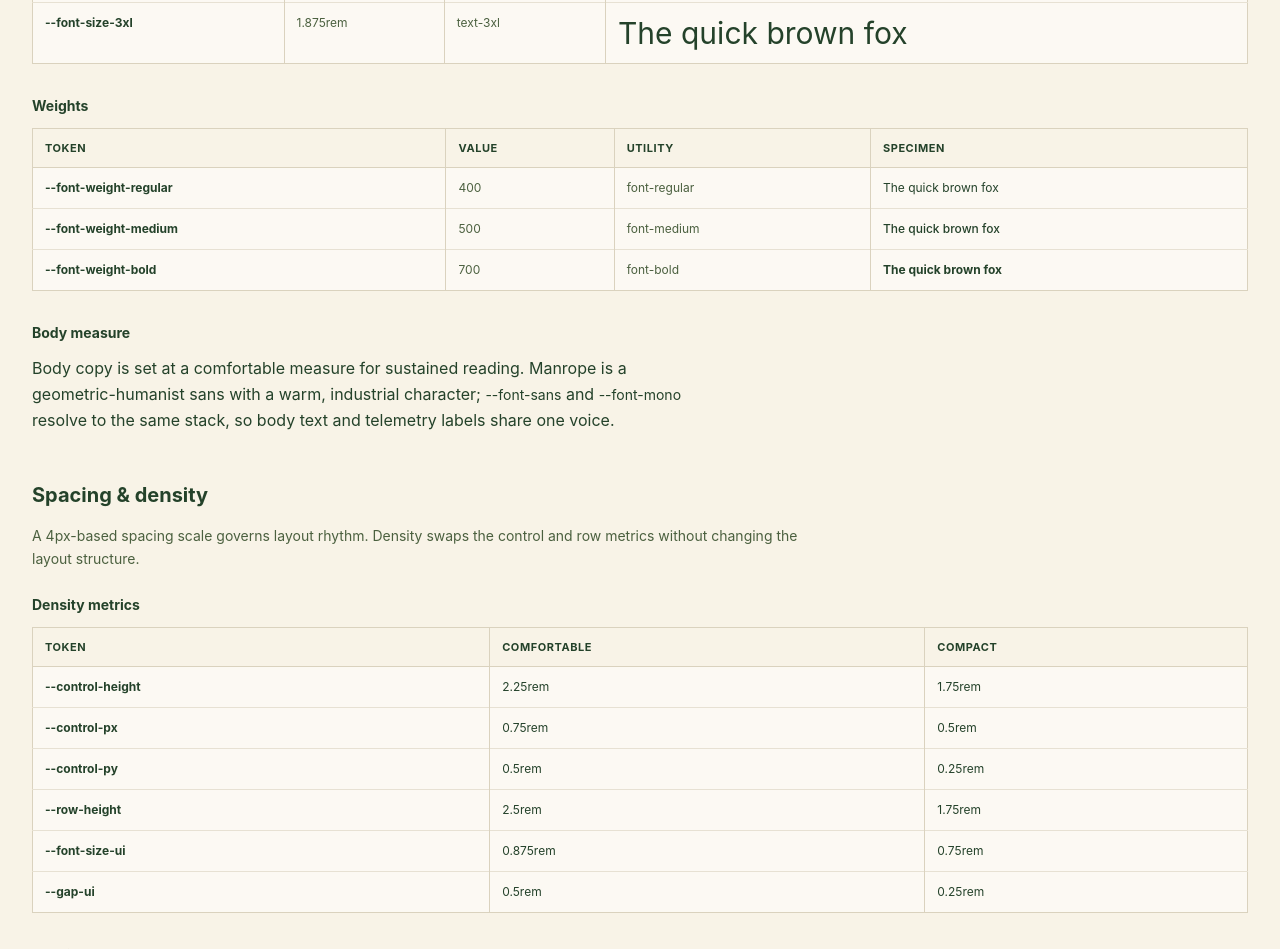
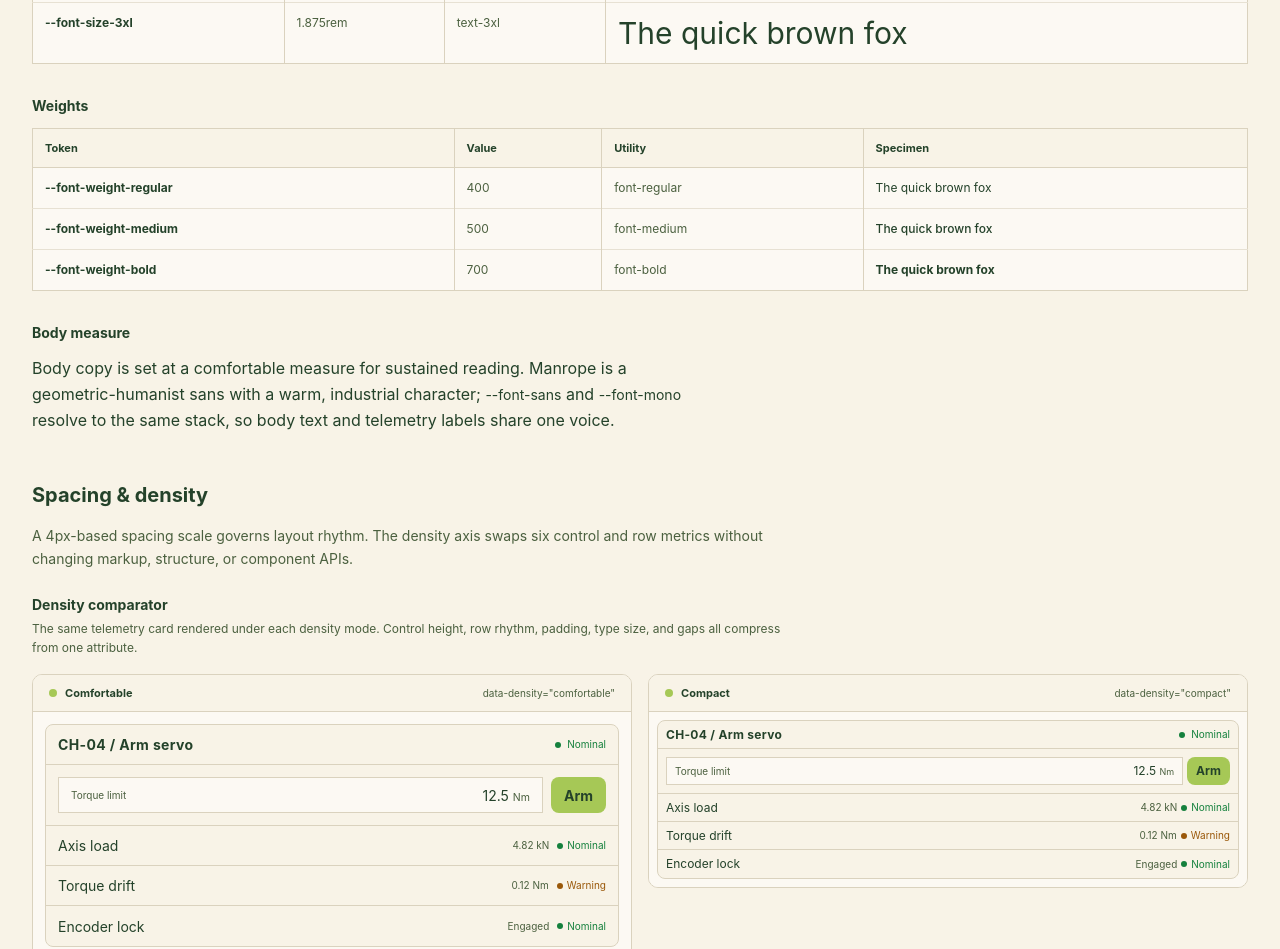
Before and after one commit to inigofera/trinidad, a SvelteKit app: page /foundations in a window 1280 px wide. Shown: the part 2600-3549 px from the top of the page. Built offline with nearby package versions, Linux system fonts and the light colour scheme.

Commit message:
feat(foundations): redesign spacing and density showcase
Replace the density metrics table with a live comfortable/compact comparator, add token deltas and a visual spacing scale, and align the page with sentence-case typography and unnumbered rows.

```diff
--- a/src/routes/foundations/+page.svelte
+++ b/src/routes/foundations/+page.svelte
@@ -51,6 +51,46 @@
   };
 
   const spacing = Object.entries(tokens.primitive.spacing) as Array<[string, string]>;
+
+  const spacingRows = spacing.map(([name, value]) => {
+    const rem = Number.parseFloat(value);
+    return { name, value, px: Math.round(rem * 16), pct: (rem / 4) * 100 };
+  });
+
+  const densityMetrics = densityTokenNames.map((name) => {
+    const comfortableValue = comfortable[name];
+    const compactValue = compact[name];
+    const delta = Math.round(
+      (Number.parseFloat(compactValue) / Number.parseFloat(comfortableValue) - 1) * 100
+    );
+    return { name, comfortableValue, compactValue, delta };
+  });
+
+  const densityModes = [
+    { name: 'comfortable', label: 'Comfortable' },
+    { name: 'compact', label: 'Compact' }
+  ] as const;
+
+  const densityRows = [
+    {
+      label: 'Axis load',
+      value: '4.82 kN',
+      status: 'Nominal',
+      tone: 'text-status-nominal'
+    },
+    {
+      label: 'Torque drift',
+      value: '0.12 Nm',
+      status: 'Warning',
+      tone: 'text-status-warning'
+    },
+    {
+      label: 'Encoder lock',
+      value: 'Engaged',
+      status: 'Nominal',
+      tone: 'text-status-nominal'
+    }
+  ];
 
   const fontFamilies = [
     {
@@ -118,7 +158,7 @@
 </script>
 
 <svelte:head>
-  <title>Foundations // Trinidad Design System</title>
+  <title>Foundations · Trinidad Design System</title>
 </svelte:head>
 
 <div class="max-w-7xl mx-auto px-4 md:px-8 py-8 space-y-12">
@@ -167,9 +207,7 @@
         <caption class="sr-only"
           >Semantic color tokens across the paper and industrial themes</caption
         >
-        <thead
-          class="bg-surface-canvas text-fg-primary border-b border-border-subtle uppercase text-[11px] tracking-wider"
-        >
+        <thead class="bg-surface-canvas text-fg-primary border-b border-border-subtle text-[11px]">
           <tr>
             <th scope="col" class="p-3 border-r border-border-subtle">Token</th>
             <th scope="col" class="p-3 border-r border-border-subtle">Paper</th>
@@ -212,9 +250,7 @@
     <div class="overflow-x-auto">
       <table class="w-full text-left font-mono text-xs border border-border-subtle">
         <caption class="sr-only">Status color tokens and their meanings</caption>
-        <thead
-          class="bg-surface-canvas text-fg-primary border-b border-border-subtle uppercase text-[11px] tracking-wider"
-        >
+        <thead class="bg-surface-canvas text-fg-primary border-b border-border-subtle text-[11px]">
           <tr>
             <th scope="col" class="p-3 border-r border-border-subtle">Token</th>
             <th scope="col" class="p-3 border-r border-border-subtle">State</th>
@@ -252,9 +288,7 @@
     <div class="overflow-x-auto">
       <table class="w-full text-left font-mono text-xs border border-border-subtle">
         <caption class="sr-only">Font family tokens and specimens</caption>
-        <thead
-          class="bg-surface-canvas text-fg-primary border-b border-border-subtle uppercase text-[11px] tracking-wider"
-        >
+        <thead class="bg-surface-canvas text-fg-primary border-b border-border-subtle text-[11px]">
           <tr>
             <th scope="col" class="p-3 border-r border-border-subtle">Token</th>
             <th scope="col" class="p-3 border-r border-border-subtle">Specimen</th>
@@ -290,9 +324,7 @@
     <div class="overflow-x-auto">
       <table class="w-full text-left font-mono text-xs border border-border-subtle">
         <caption class="sr-only">Font size tokens, Tailwind utilities, and specimens</caption>
-        <thead
-          class="bg-surface-canvas text-fg-primary border-b border-border-subtle uppercase text-[11px] tracking-wider"
-        >
+        <thead class="bg-surface-canvas text-fg-primary border-b border-border-subtle text-[11px]">
           <tr>
             <th scope="col" class="p-3 border-r border-border-subtle">Token</th>
             <th scope="col" class="p-3 border-r border-border-subtle">Size</th>
@@ -326,9 +358,7 @@
     <div class="overflow-x-auto">
       <table class="w-full text-left font-mono text-xs border border-border-subtle">
         <caption class="sr-only">Font weight tokens, Tailwind utilities, and specimens</caption>
-        <thead
-          class="bg-surface-canvas text-fg-primary border-b border-border-subtle uppercase text-[11px] tracking-wider"
-        >
+        <thead class="bg-surface-canvas text-fg-primary border-b border-border-subtle text-[11px]">
           <tr>
             <th scope="col" class="p-3 border-r border-border-subtle">Token</th>
             <th scope="col" class="p-3 border-r border-border-subtle">Value</th>
@@ -371,49 +401,169 @@
   <section>
     <h2 class="text-xl font-mono font-bold text-fg-primary mb-4">Spacing &amp; density</h2>
     <p class="text-sm text-fg-muted leading-relaxed max-w-3xl mb-6">
-      A 4px-based spacing scale governs layout rhythm. Density swaps the control and row metrics
-      without changing the layout structure.
+      A 4px-based spacing scale governs layout rhythm. The density axis swaps six control and row
+      metrics without changing markup, structure, or component APIs.
     </p>
 
-    <h3 class="text-sm font-mono font-bold text-fg-primary mb-3">Density metrics</h3>
-    <div class="overflow-x-auto">
-      <table class="w-full text-left font-mono text-xs border border-border-subtle">
-        <caption class="sr-only">Density token values for comfortable and compact modes</caption>
-        <thead
-          class="bg-surface-canvas text-fg-primary border-b border-border-subtle uppercase text-[11px] tracking-wider"
-        >
-          <tr>
-            <th scope="col" class="p-3 border-r border-border-subtle">Token</th>
-            <th scope="col" class="p-3 border-r border-border-subtle">Comfortable</th>
-            <th scope="col" class="p-3">Compact</th>
-          </tr>
-        </thead>
-        <tbody class="divide-y divide-border-subtle/60 bg-surface-elevated">
-          {#each densityTokenNames as name}
-            <tr>
-              <th scope="row" class="p-3 border-r border-border-subtle font-bold text-fg-primary">
-                --{name}
-              </th>
-              <td class="p-3 border-r border-border-subtle text-fg-primary">{comfortable[name]}</td>
-              <td class="p-3 text-fg-primary">{compact[name]}</td>
-            </tr>
-          {/each}
-        </tbody>
-      </table>
+    <h3 class="text-sm font-mono font-bold text-fg-primary mb-1">Density comparator</h3>
+    <p class="text-xs text-fg-muted leading-relaxed max-w-3xl mb-4">
+      The same telemetry card rendered under each density mode. Control height, row rhythm, padding,
+      type size, and gaps all compress from one attribute.
+    </p>
+
+    <div class="grid grid-cols-1 items-start gap-4 lg:grid-cols-2">
+      {#each densityModes as mode}
+        <div class="overflow-hidden rounded-card border border-border-subtle bg-surface-elevated">
+          <div
+            class="flex flex-wrap items-center justify-between gap-2 border-b border-border-subtle bg-surface-canvas px-4 py-2.5"
+          >
+            <span class="flex items-center gap-2 font-mono text-[11px] font-bold text-fg-primary">
+              <span class="h-2 w-2 rounded-full bg-accent-interactive" aria-hidden="true"></span>
+              {mode.label}
+            </span>
+            <code class="font-mono text-[10px] text-fg-muted">data-density="{mode.name}"</code>
+          </div>
+
+          <div data-density={mode.name} class="bg-surface-elevated p-[var(--control-px)]">
+            <div
+              class="overflow-hidden rounded-control border border-border-subtle bg-surface-canvas"
+            >
+              <div
+                class="flex h-[var(--row-height)] items-center justify-between gap-2 border-b border-border-subtle px-[var(--control-px)]"
+              >
+                <span
+                  class="truncate font-mono text-[length:var(--font-size-ui)] font-bold tracking-wide text-fg-primary"
+                >
+                  CH-04 / Arm servo
+                </span>
+                <span
+                  class="inline-flex shrink-0 items-center gap-1.5 font-mono text-[10px] text-status-nominal"
+                >
+                  <span class="h-1.5 w-1.5 rounded-full bg-current" aria-hidden="true"></span>
+                  Nominal
+                </span>
+              </div>
+
+              <div class="flex items-center gap-[var(--gap-ui)] p-[var(--control-px)]">
+                <div
+                  class="flex h-[var(--control-height)] min-w-0 flex-1 items-center justify-between gap-2 border border-border-subtle bg-surface-elevated px-[var(--control-px)]"
+                >
+                  <span class="truncate font-mono text-[10px] text-fg-muted"> Torque limit </span>
+                  <span
+                    class="shrink-0 font-mono text-[length:var(--font-size-ui)] text-fg-primary"
+                  >
+                    12.5 <span class="text-[0.75em] text-fg-muted">Nm</span>
+                  </span>
+                </div>
+                <span
+                  class="inline-flex h-[var(--control-height)] shrink-0 items-center justify-center rounded-control border border-transparent bg-accent-interactive px-[var(--control-px)] font-mono text-[length:var(--font-size-ui)] font-bold text-accent-contrast"
+                >
+                  Arm
+                </span>
+              </div>
+
+              <div class="border-t border-border-subtle">
+                {#each densityRows as row}
+                  <div
+                    class="flex h-[var(--row-height)] items-center gap-[var(--gap-ui)] border-b border-border-subtle px-[var(--control-px)] last:border-b-0"
+                  >
+                    <span
+                      class="min-w-0 flex-1 truncate font-mono text-[length:var(--font-size-ui)] text-fg-primary"
+                    >
+                      {row.label}
+                    </span>
+                    <span class="hidden font-mono text-[10px] text-fg-muted sm:inline">
+                      {row.value}
+                    </span>
+                    <span
+                      class="inline-flex shrink-0 items-center gap-1 font-mono text-[10px] {row.tone}"
+                    >
+                      <span class="h-1.5 w-1.5 rounded-full bg-current" aria-hidden="true"></span>
+                      {row.status}
+                    </span>
+                  </div>
+                {/each}
+              </div>
+            </div>
+          </div>
+        </div>
+      {/each}
     </div>
 
-    <h3 class="text-sm font-mono font-bold text-fg-primary mt-8 mb-3">Spacing scale</h3>
-    <div class="space-y-2">
-      {#each spacing as [name, value]}
-        <div class="flex flex-wrap items-center gap-3">
-          <code class="w-28 shrink-0 text-[10px] font-mono text-fg-muted">--spacing-{name}</code>
-          <div class="h-2 w-16 shrink-0 rounded-sm bg-surface-muted" aria-hidden="true">
-            <div class="h-full rounded-sm bg-accent-interactive" style:width={value}></div>
+    <div class="mt-8 mb-3 flex flex-wrap items-baseline justify-between gap-2">
+      <h3 class="text-sm font-mono font-bold text-fg-primary">Density token deltas</h3>
+      <span class="font-mono text-[10px] text-fg-muted">comfortable → compact</span>
+    </div>
+    <div class="grid grid-cols-2 gap-2 sm:grid-cols-3 xl:grid-cols-6">
+      {#each densityMetrics as metric}
+        <div class="rounded-card border border-border-subtle bg-surface-elevated p-3">
+          <div class="flex items-baseline justify-between gap-2">
+            <code class="truncate font-mono text-[10px] text-fg-muted">--{metric.name}</code>
+            <span class="shrink-0 font-mono text-[10px] font-bold text-fg-primary">
+              {metric.delta}%
+            </span>
           </div>
-          <span class="w-16 text-[10px] font-mono text-fg-primary">{value}</span>
-          <span class="text-[10px] font-mono text-fg-muted">p-{name}</span>
+          <div class="mt-1.5 flex items-baseline justify-between gap-1 font-mono">
+            <span class="text-[10px] text-fg-muted">{metric.comfortableValue}</span>
+            <span class="text-[9px] text-fg-muted" aria-hidden="true">→</span>
+            <span class="text-[11px] font-bold text-fg-primary">{metric.compactValue}</span>
+          </div>
         </div>
       {/each}
+    </div>
+
+    <h3 class="text-sm font-mono font-bold text-fg-primary mt-8 mb-1">Spacing scale</h3>
+    <p class="text-xs text-fg-muted leading-relaxed max-w-3xl mb-4">
+      Each step lands on the 4px grid. Bars are drawn at 2× scale so the progression from hairline
+      gap to section break stays legible.
+    </p>
+
+    <div class="overflow-hidden rounded-card border border-border-subtle bg-surface-elevated">
+      <div
+        class="flex flex-wrap items-center justify-between gap-2 border-b border-border-subtle bg-surface-canvas px-4 py-2.5"
+      >
+        <span class="font-mono text-[10px] font-bold text-fg-primary"> 4px base rhythm </span>
+        <span class="font-mono text-[10px] text-fg-muted">
+          0 – 64px · <code class="text-fg-primary">--spacing-*</code>
+        </span>
+      </div>
+
+      <div class="overflow-x-auto">
+        <div class="min-w-[680px] p-4">
+          <div class="flex gap-3">
+            <div
+              class="flex h-32 w-10 shrink-0 flex-col justify-between pb-0 text-right font-mono text-[10px] text-fg-muted"
+              aria-hidden="true"
+            >
+              <span>64px</span>
+              <span>48</span>
+              <span>32</span>
+              <span>16</span>
+              <span>0</span>
+            </div>
+
+            <div class="flex flex-1 items-end gap-2">
+              {#each spacingRows as row}
+                <div class="group flex min-w-0 flex-1 flex-col">
+                  <div class="flex h-32 items-end">
+                    <div
+                      class="w-full rounded-t-sm border border-b-0 border-accent-interactive/40 bg-accent-interactive/50 transition-colors group-hover:bg-accent-interactive/80"
+                      style:height={`${row.pct}%`}
+                      title={`--spacing-${row.name}: ${row.value} (${row.px}px)`}
+                    ></div>
+                  </div>
+                  <div class="mt-2 border-t border-border-subtle pt-2 text-center font-mono">
+                    <div class="text-[11px] font-bold text-fg-primary">{row.name}</div>
+                    <div class="text-[10px] text-fg-muted">{row.value}</div>
+                    <div class="text-[10px] text-fg-muted">{row.px}px</div>
+                    <div class="mt-0.5 text-[10px] text-fg-muted">p-{row.name}</div>
+                  </div>
+                </div>
+              {/each}
+            </div>
+          </div>
+        </div>
+      </div>
     </div>
 
     <h3 class="text-sm font-mono font-bold text-fg-primary mt-8 mb-3">Radius</h3>
```
